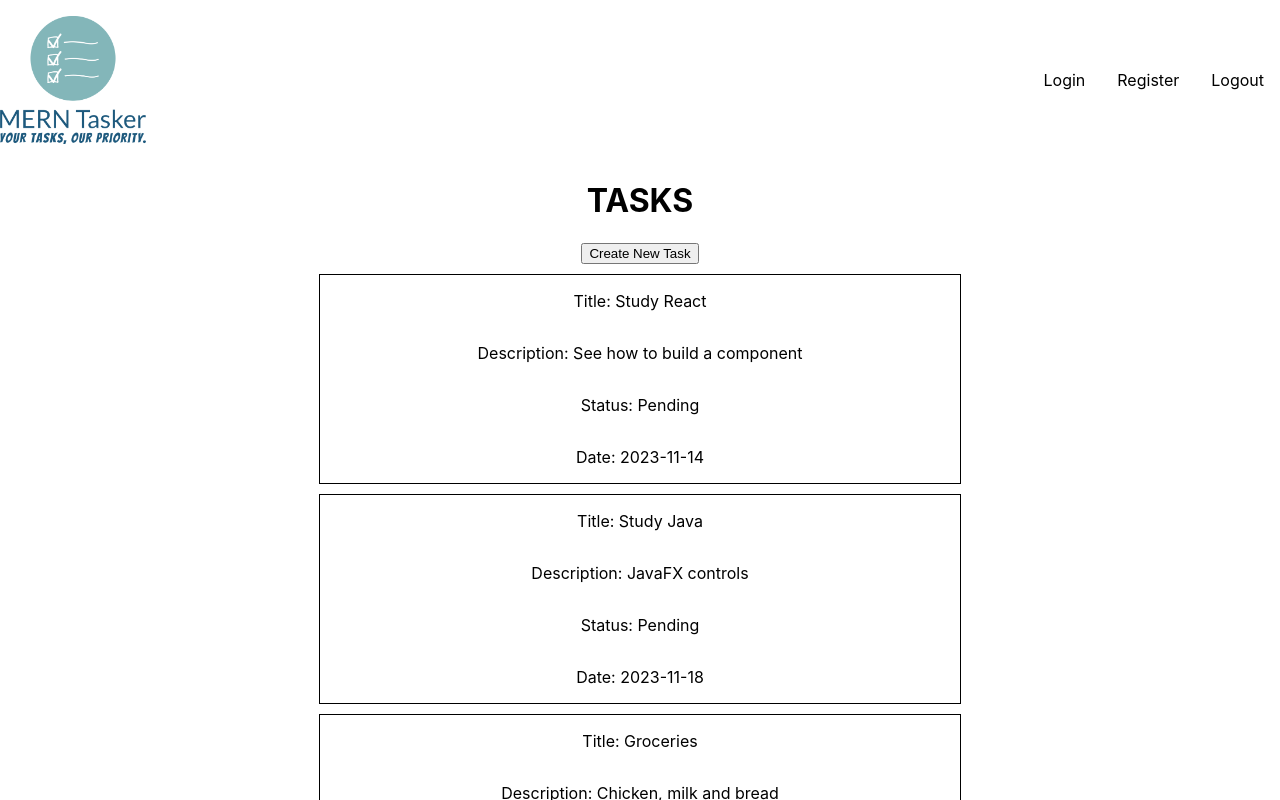
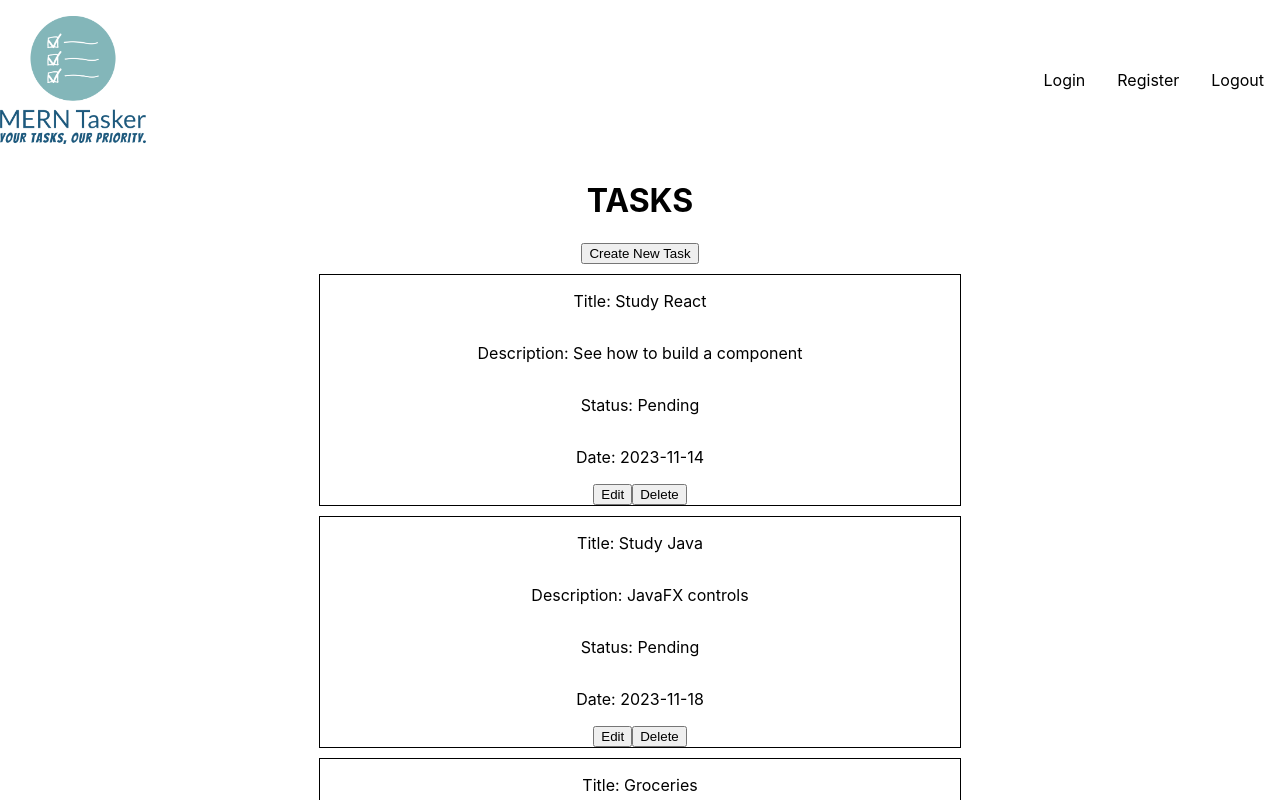
Before and after one commit to leonardo-pinto/mern-tasker, a React (Vite) app in the folder client/: page / in a window 1280 px wide. Shown: the top 800 px of the page. Built offline with nearby package versions, Linux system fonts and the light colour scheme.

Commit message:
feat: add functionality to open UpdateTask and DeleteTask dialog from task

```diff
--- a/client/src/components/TheTask.jsx
+++ b/client/src/components/TheTask.jsx
@@ -1,7 +1,8 @@
 import PropTypes from "prop-types";
 
 function TheTask(props) {
-  const { title, description, status, date } = props.task;
+  const { _id, title, description, status, date } = props.task;
+  const { handleShowDeleteTaskDialog, handleShowUpdateTaskDialog } = props;
 
   return (
     <div id="task-container">
@@ -9,6 +10,11 @@ function TheTask(props) {
       <p>Description: {description}</p>
       <p>Status: {status}</p>
       <p>Date: {date}</p>
+
+      <span>
+        <button onClick={() => handleShowUpdateTaskDialog(props.task)}>Edit</button>
+        <button onClick={() => handleShowDeleteTaskDialog(_id)}>Delete</button>
+      </span>
     </div>
   );
 }
```
